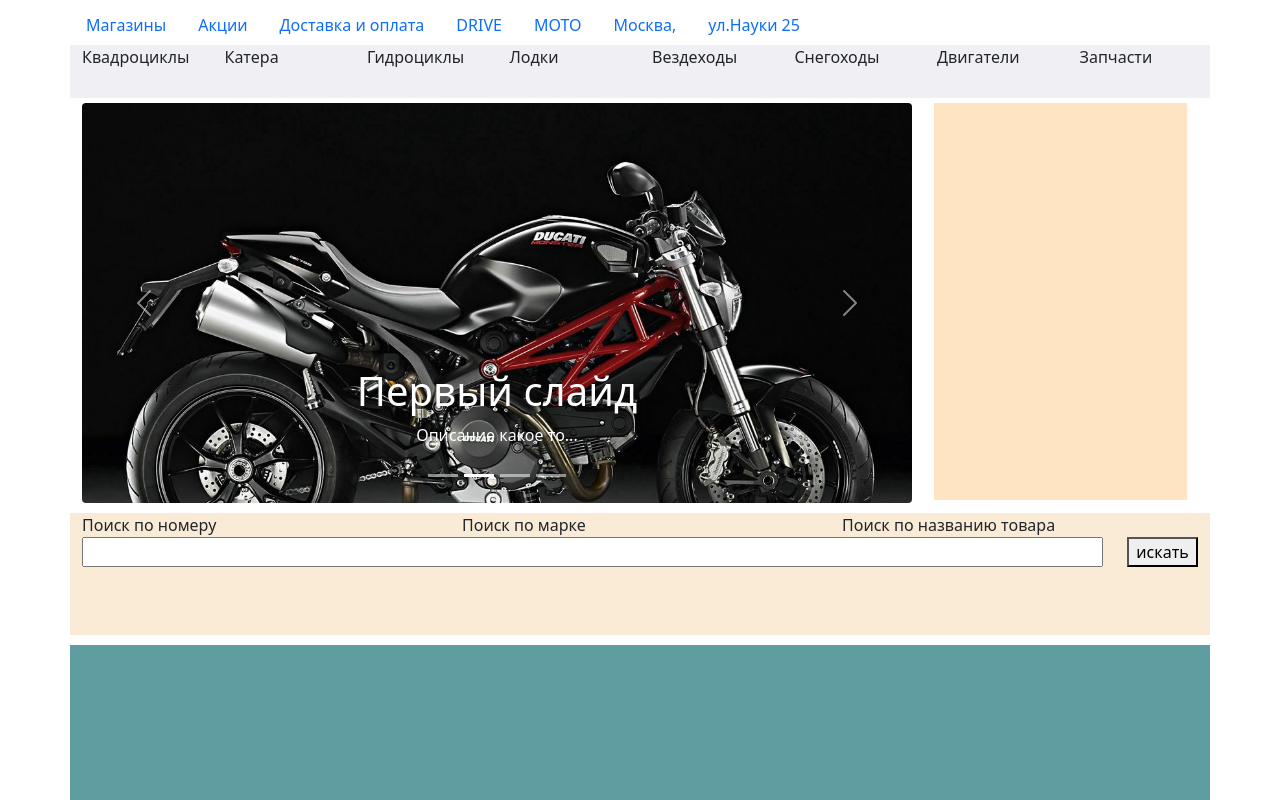
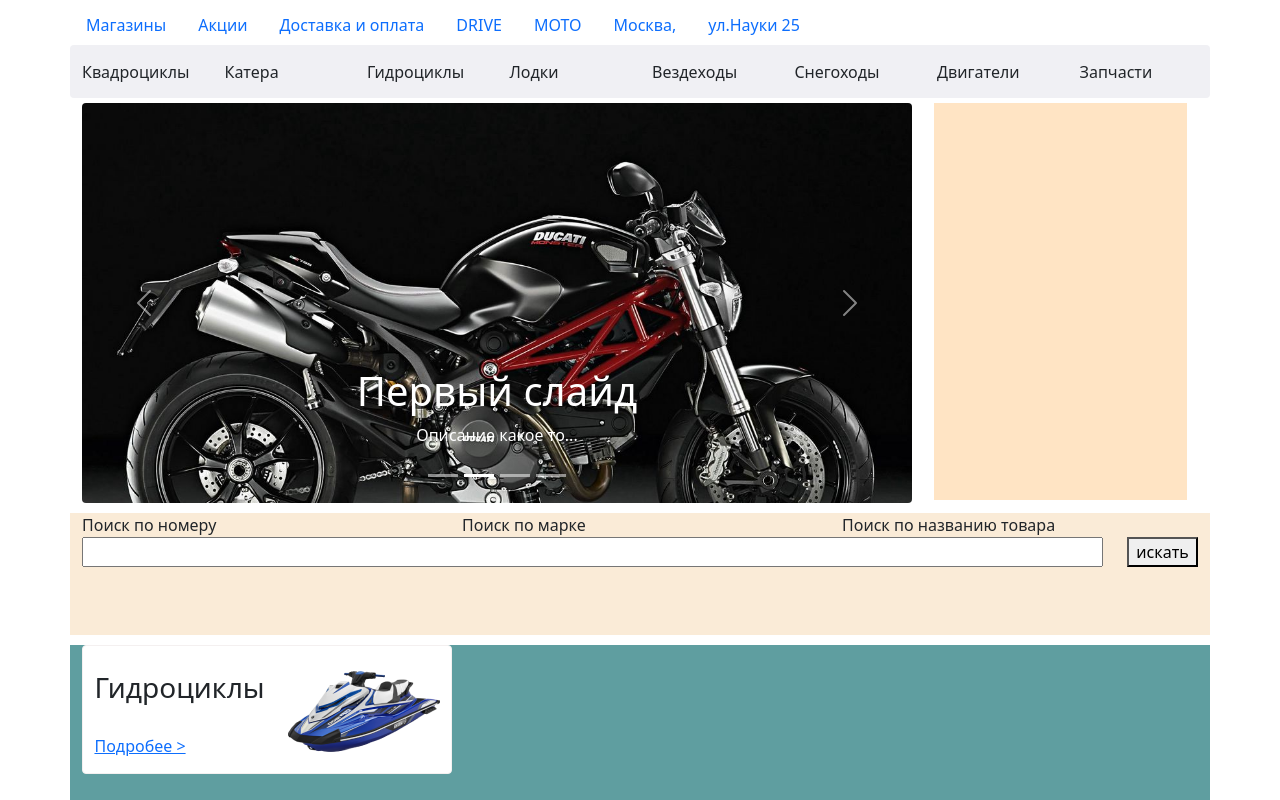
Before and after one commit to V-Ivanich/online_store, a React (Create React App) app: page / in a window 1280 px wide. Shown: the top 800 px of the page. Built offline with nearby package versions, Linux system fonts and the light colour scheme.

Commit message:
styling and adding elements

```diff
--- /dev/null
+++ b/src/component/categories/cardItem/cardItem.module.scss
@@ -0,0 +1,18 @@
+.body_card_item {
+  display: flex;
+  max-width: 370px;
+  background-color: #fff;
+  height: 129px;
+  padding-top: 25px;
+  border: 1px solid rgb(244, 240, 240);
+  border-radius: 4px;
+  justify-content: space-around;
+}
+.text_title {
+  display: flex;
+  height: 100%;
+  padding-bottom: 15px;
+  flex-direction: column;
+  flex-wrap: wrap;
+  justify-content: space-between;
+}
--- /dev/null
+++ b/src/component/categories/cardItem/index.jsx
@@ -0,0 +1,23 @@
+import React from 'react'
+import jetSky from '../../../image/jet_ski_PNG90 1.png'
+import styles from './cardItem.module.scss'
+
+export const CardItem = () => {
+  return (
+    <>
+      <div className={styles.body_card_item}>
+        <div className={styles.text_title}>
+          <div>
+            <h3>Гидроциклы</h3>
+          </div>
+          <div>
+            <a href='!#'>Подробее ></a>
+          </div>
+        </div>
+        <div>
+          <img src={jetSky} alt='no photos' />
+        </div>
+      </div>
+    </>
+  )
+}
--- a/src/component/categories/index.jsx
+++ b/src/component/categories/index.jsx
@@ -1,11 +1,14 @@
 import React from 'react'
 import { Container } from 'react-bootstrap'
+import { CardItem } from './cardItem'
 import styles from './categories.module.scss'
 
 export const Categories = () => {
   return (
     <>
-      <Container className={styles.body_categories}></Container>
+      <Container className={styles.body_categories}>
+        <CardItem />
+      </Container>
     </>
   )
 }
--- a/src/component/navBar/header.module.scss
+++ b/src/component/navBar/header.module.scss
@@ -6,4 +6,6 @@
   height: 53px;
   background-color: #F0F0F4;
   justify-content: space-between;
+  align-items: center;
+  border-radius: 4px;
 }
```
